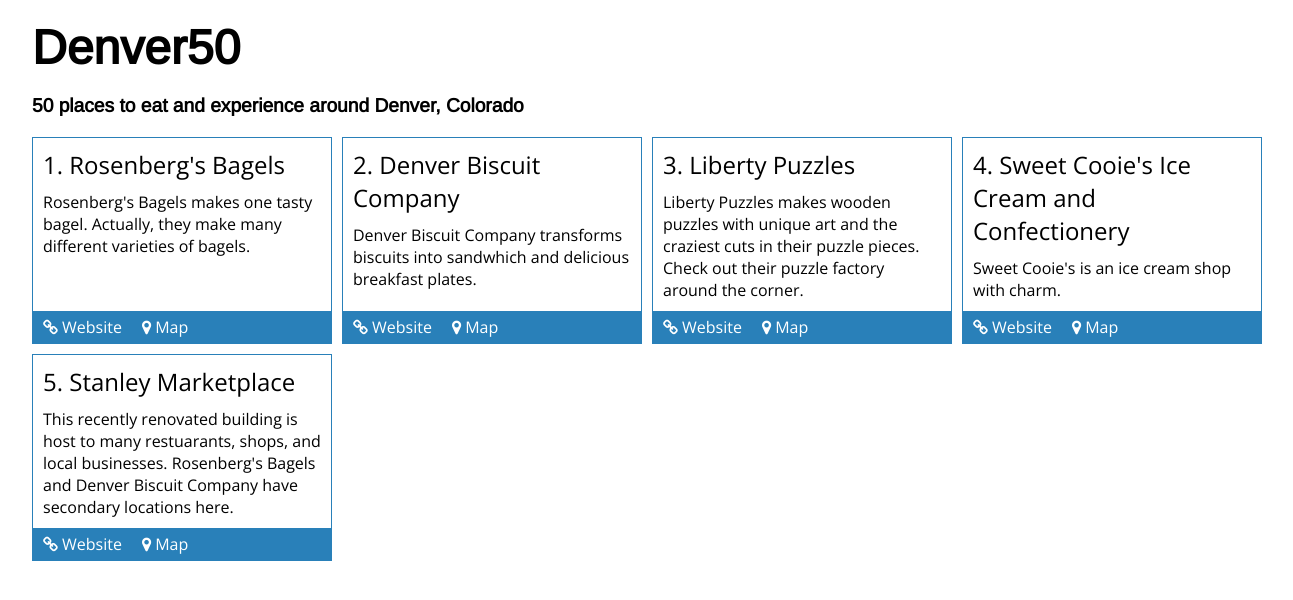
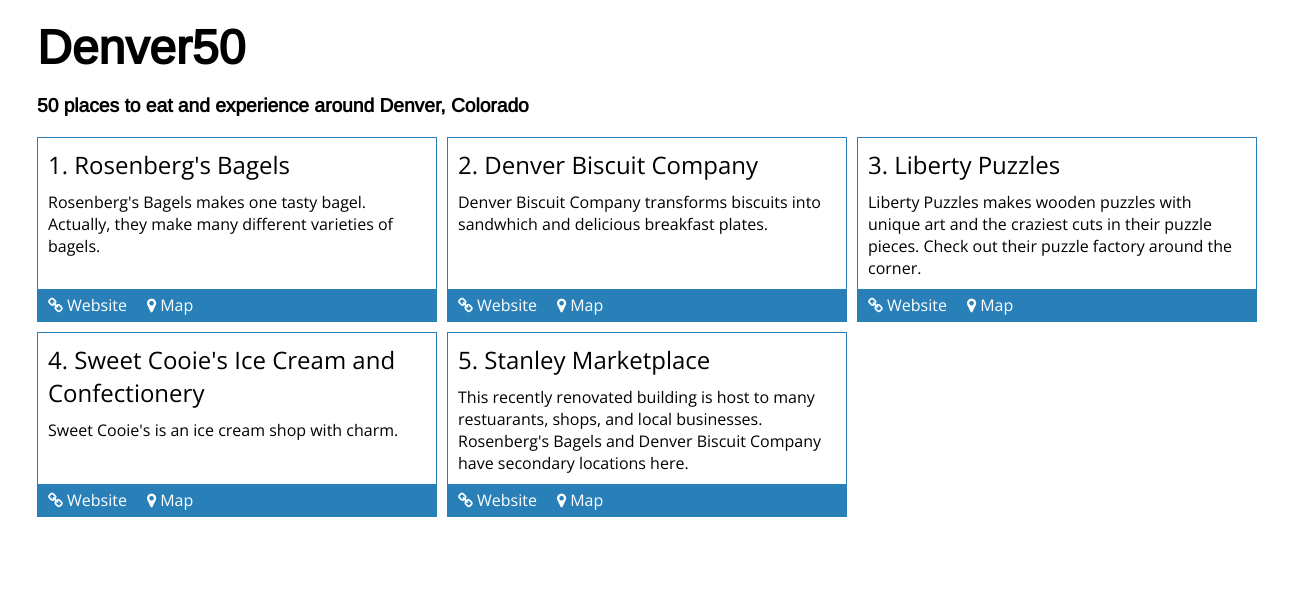
Before and after one commit to petermorgandev/coding-exercises, a PHP site: page / in a window 1536 px wide. Shown: the top 600 px of the page, without its empty margins (121-1414 px from the left). Run offline with PHP 8.4, Linux system fonts and the light colour scheme; some web fonts are replaced.

Commit message:
Changed largest breakpoint

```diff
--- /dev/null
+++ b/scss/_base.scss
@@ -0,0 +1,19 @@
+/* Scss Document */
+
+* {
+	box-sizing: border-box;
+	margin: 0;
+	padding: 0;
+}
+
+body {
+    color: black;
+	counter-reset: section;
+	font-family: 'Open Sans', sans-serif;
+	font-size: 16px;
+}
+
+.container {
+	margin: 0 auto 0;
+	max-width: calc(100% - 20px);
+}
--- a/scss/_responsive.scss
+++ b/scss/_responsive.scss
@@ -32,15 +32,10 @@
 
 @media screen and (min-width:1330px) {
 	.container {
-		max-width: 1230px;
+		max-width: 1220px;
 	}
 	.item {
-		width: 300px;
+		width: 400px;
 		}
-	.item:nth-child(odd) {
-		margin-right: 10px;
-		}
-	.item:nth-child(4n) {
-		margin-right: 0;
-		}
+
 }
--- /dev/null
+++ b/scss/_variables.scss
@@ -0,0 +1,3 @@
+/* Scss Document */
+
+$mainColor: #2980b9;
--- a/scss/styles.scss
+++ b/scss/styles.scss
@@ -1,30 +1,10 @@
 /* CSS Document */
 
-$mainColor: #2980b9;
-
-* {
-	box-sizing: border-box;
-	margin: 0;
-	padding: 0;
-}
-
-body {
-    color: black;
-	counter-reset: section;
-	font-family: 'Open Sans', sans-serif;
-	font-size: 16px;
-}
-
-.container {
-	margin: 0 auto 0;
-	max-width: calc(100% - 20px);
-}
-
+@import "variables";
+@import "base";
 @import "text";
 @import "items";
 @import "icons";
 @import "inner-wrapper";
 @import "external";
-
-
 @import "responsive";
```
Also changed, not shown: css/styles.css (+1 -1 lines), 1 other file.
